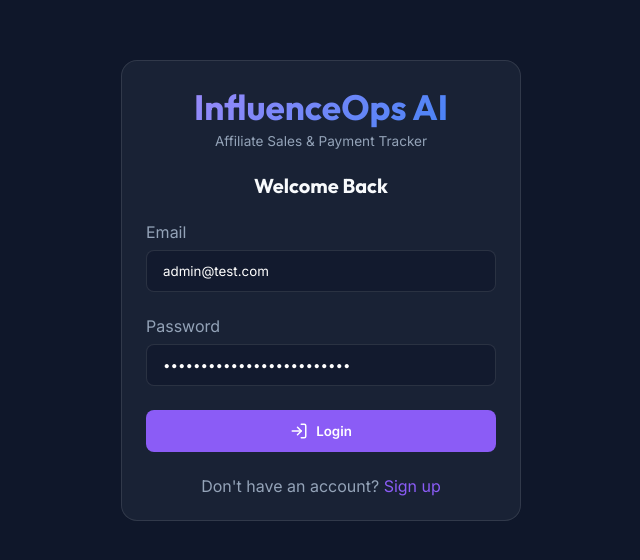
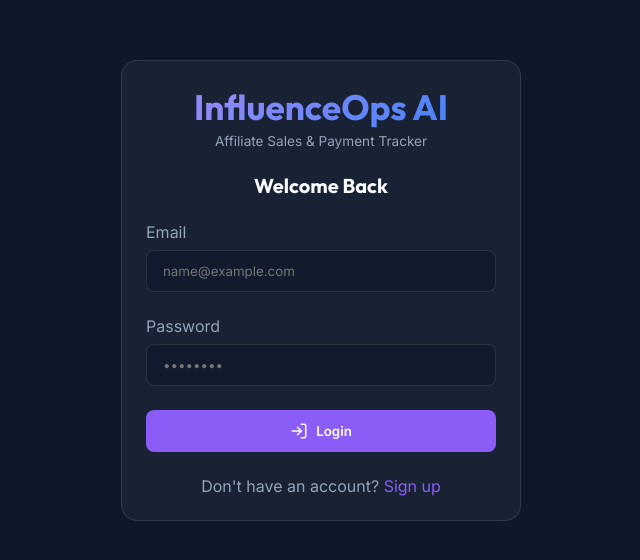
Before and after one commit to mishrashreyansh12-bit/AI_PROJECT_CHECKER, a React app in the folder frontend/: page /login in a window 1280 px wide. Shown: the part 110-670 px from the top of the page, without its empty margins (319-959 px from the left). Built offline with nearby package versions, Linux system fonts and the light colour scheme; no server answers; the HTML template or start-up script is replaced by a standard one.

Commit message:
security: Remove default pre-filled credentials on login page for live deployment

```diff
--- a/frontend/src/pages/Login.jsx
+++ b/frontend/src/pages/Login.jsx
@@ -6,8 +6,8 @@ import { API_URL } from '../config';
 
 export default function Login() {
   const [isLogin, setIsLogin] = useState(true);
-  const [email, setEmail] = useState('admin@test.com');
-  const [password, setPassword] = useState('InfluenceOpsSecretPass123');
+  const [email, setEmail] = useState('');
+  const [password, setPassword] = useState('');
   const [name, setName] = useState('');
   const [role, setRole] = useState('influencer');
   const navigate = useNavigate();
@@ -63,12 +63,12 @@ export default function Login() {
 
           <div className="input-group">
             <label>Email</label>
-            <input type="email" value={email} onChange={e => setEmail(e.target.value)} className="input" required />
+            <input type="email" value={email} onChange={e => setEmail(e.target.value)} className="input" placeholder="name@example.com" required />
           </div>
 
           <div className="input-group">
             <label>Password</label>
-            <input type="password" value={password} onChange={e => setPassword(e.target.value)} className="input" required />
+            <input type="password" value={password} onChange={e => setPassword(e.target.value)} className="input" placeholder="••••••••" required />
           </div>
 
           <button type="submit" className="btn btn-primary" style={{ width: '100%' }}>
```
Also changed, not shown: 2 other files (tests, documents, lock files or other folders).
